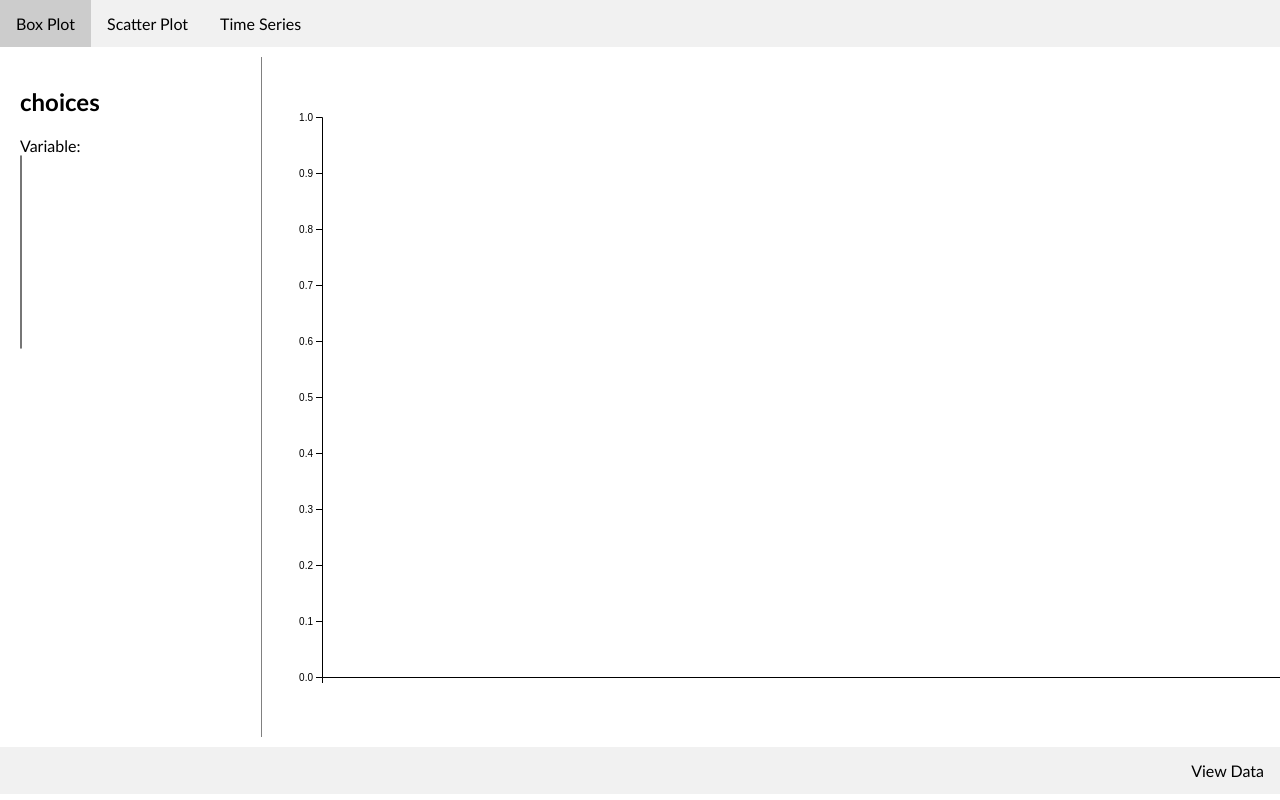
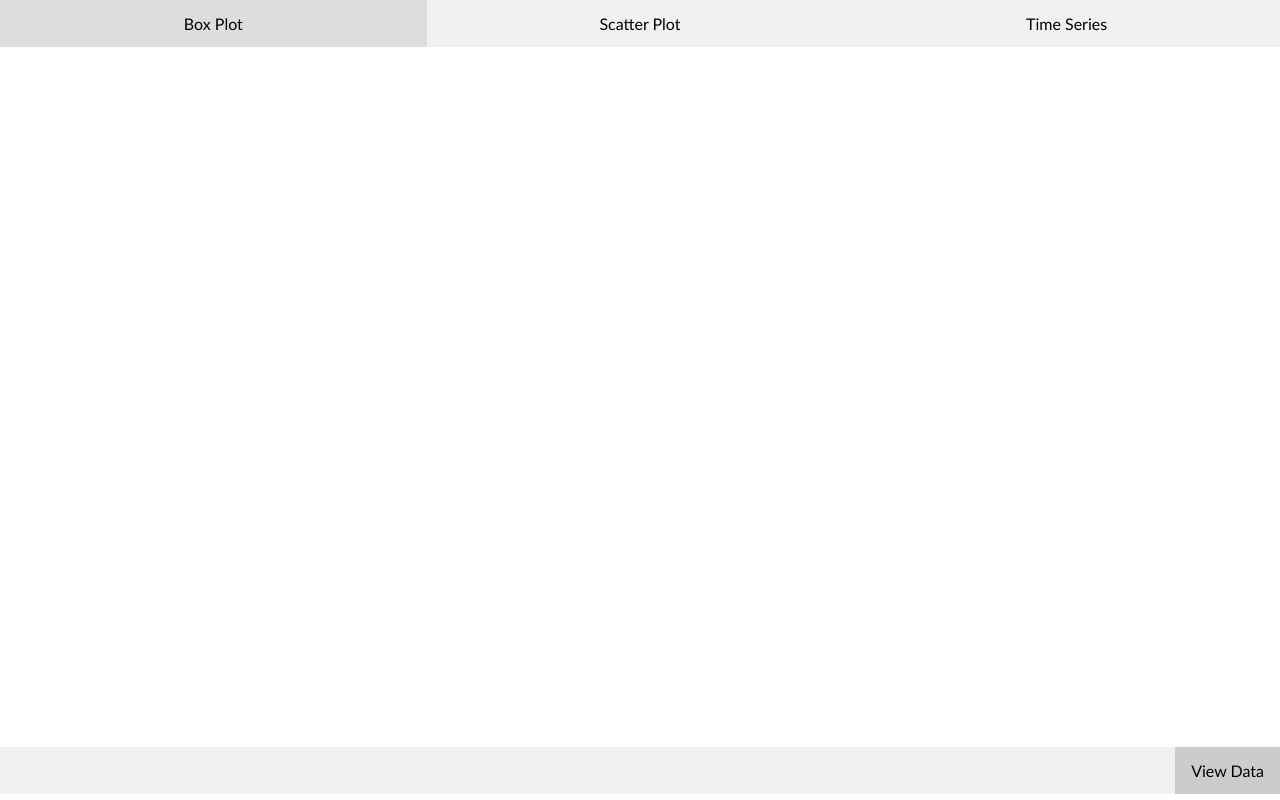
Before and after one commit to ekumala1/streamviz, a PHP site: page / in a window 1280 px wide. Run offline with PHP 8.4, Linux system fonts and the light colour scheme; data that the repository does not hold is empty.

Commit message:
fixed tab bar

```diff
--- a/index.html
+++ b/index.html
@@ -15,12 +15,12 @@
     <link rel="stylesheet" type="text/css" href="style.css" />
 
     <!-- remote version: -->
-    <!-- <script src="https://code.jquery.com/jquery-latest.min.js"></script>
-    <script src="https://d3js.org/d3.v5.min.js"></script> -->
+    <script src="https://code.jquery.com/jquery-latest.min.js"></script>
+    <script src="https://d3js.org/d3.v5.min.js"></script>
 
     <!-- local version (use if you don't have access to internet...?) -->
-    <script src="jquery-3.3.1.min.js"></script>
-    <script src="d3.min.js"></script>
+    <!-- <script src="jquery-3.3.1.min.js"></script>
+    <script src="d3.min.js"></script> -->
 
     <script src="main.js"></script>
     <script src="scatter.js"></script>
@@ -29,10 +29,12 @@
   </head>
   <body>
     <div class="tab-bar">
-      <button class="tab-button" onclick="viewTab('box')">Box Plot</button
-      ><button class="tab-button" onclick="viewTab('scatter')">
+      <button class="tab-button top" onclick="viewTab('box')">Box Plot</button
+      ><button class="tab-button top" onclick="viewTab('scatter')">
         Scatter Plot</button
-      ><button class="tab-button" onclick="viewTab('time')">Time Series</button>
+      ><button class="tab-button top" onclick="viewTab('time')">
+        Time Series
+      </button>
     </div>
 
     <div class="main">
--- a/main.js
+++ b/main.js
@@ -19,7 +19,7 @@
     console.log(data);
 
     // just for testing (switch this back to raw if not set)
-    viewTab('box');
+    viewTab('raw');
   });
 };
 
--- a/style.css
+++ b/style.css
@@ -37,6 +37,9 @@
   padding: 14px 16px;
   transition: 0.3s;
   font: 16px 'Trebuchet MS', 'Helvetica', sans-serif;
+}
+.tab-button.top {
+  width: calc(100% / 3);
 }
 .tab-button:hover {
   background-color: #ddd;
```
